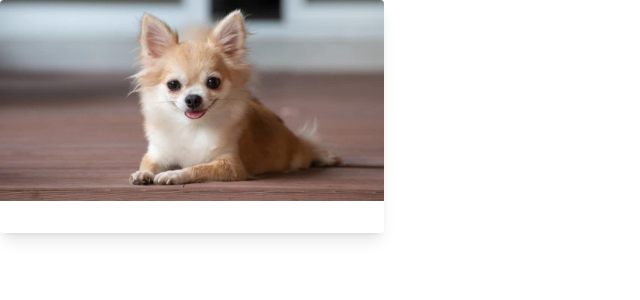
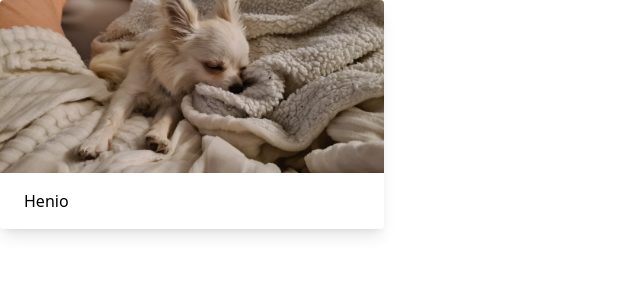
Before and after one commit to mpbialoszewski/react-tailwindcss, a React (Create React App) app: page / in a window 1280 px wide. Shown: the top 300 px of the page, without its empty margins (0-640 px from the left). Built offline with nearby package versions, Linux system fonts and the light colour scheme.

Commit message:
replacing placeholder picture

```diff
--- a/src/App.js
+++ b/src/App.js
@@ -6,7 +6,7 @@ function App() {
     <div class="max-w-sm rounded overflow-hidden shadow-lg">
       <img src={require('./dog.jpg')} alt="" className="w-full" />
       <div className="px-6 py-4">
-
+        <div class="text-6xl">Henio</div>
       </div>
     </div>
   );
```
Also changed, not shown: src/dog.jpg.
